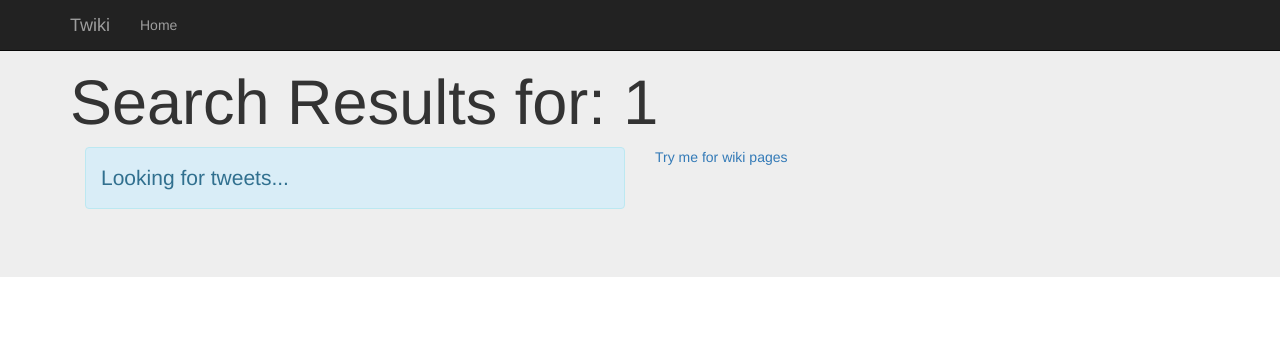
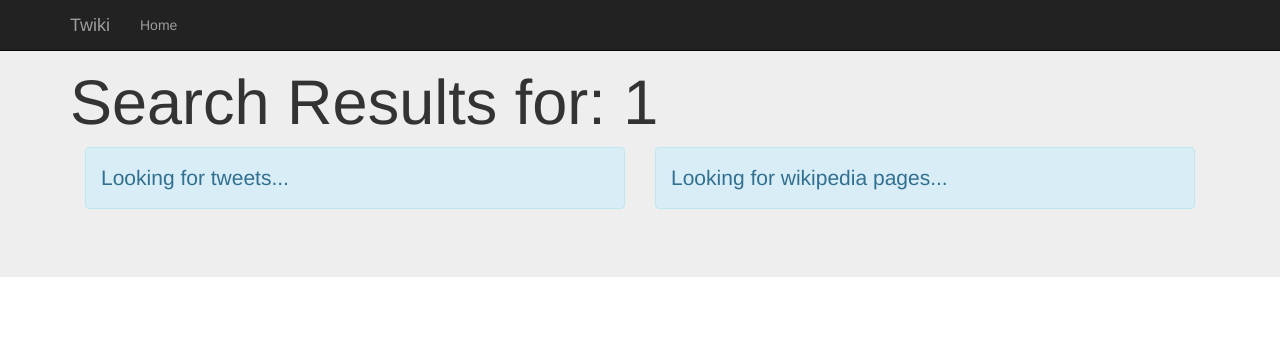
Before and after one commit to justanr/twiki, a Flask app: page /search/1 in a window 1280 px wide. Shown: the top 351 px of the page. Run offline with Flask 2, Linux system fonts and the light colour scheme; parts of the project's set-up code (start-up, migrations or seed data) failed here and were passed over; some libraries are stand-ins or nearby versions.

Commit message:
Finish Angular app rough draft implementation
Thoughts here:

* Bulk loading Wiki title and summary together is really slow -- always
  has been. Perhaps separating this into two steps or a user driven
  event is better.

* There's duplication here and error handling is really rough.

```diff
--- a/twiki/templates/display_results.html
+++ b/twiki/templates/display_results.html
@@ -7,16 +7,17 @@
 <div class="jumbotron">
     <div class="container">
         <h1>Search Results for: {{ term }}</h1>
+
         <div class="col-md-6" ng-controller='TweetController as tweeter' id="tweets"
             ng-init='tweeter.getTweets()'>
             <div ng-hide="tweeter.loaded" class="alert alert-info">
-                <p ng-hide="tweeter.loaded">Looking for tweets...</p>
+                <p>Looking for tweets...</p>
             </div>
             <ul ng-show="tweeter.loaded && !tweeter.error" class="list-group">
                 <li class="list-group-item" ng-repeat="tweet in tweeter.tweets">
-                    <a href="{a tweet.url a}">
+                <h2><a href="{a tweet.url a}">
                         {a tweet.user a} said:
-                    </a>
+                </a></h2>
                     <p>{a tweet.text a}</p>
                 </li>
             </ul>
@@ -24,8 +25,21 @@
                 <p>{a vm.msg a}
             </div>
         </div>
-        <div class="col-md-6" ng-controller='WikiController as wikier' id='wiki'>
-            <a ng-click='wikier.getPages()'>Try me for wiki pages</a>
+
+        <div class="col-md-6" ng-controller='WikiController as wikier' id='wiki'
+            ng-init='wikier.getPages()'>
+            <div ng-hide='wikier.pages.length > 0 || wikier.error' class="alert alert-info">
+                <p>Looking for wikipedia pages...</p>
+            </div>
+            <ul ng-show='wikier.loaded && !wikier.error' class='list-group'>
+                <li class='list-group-item' ng-repeat='page in wikier.pages'>
+                    <h2><a href="{a page.url a}">{a page.title a}</a></h2>
+                    <p>{a page.summary a}</p>
+                </li>
+            </ul>
+            <div ng-show='wikier.error' class='alert alert-danger'>
+                <p>{a wikier.msg a}</p>
+            </div>
         </div>
     </div>
 </div>
```
Also changed, not shown: twiki/static/js/app.js (+34 -4 lines).
